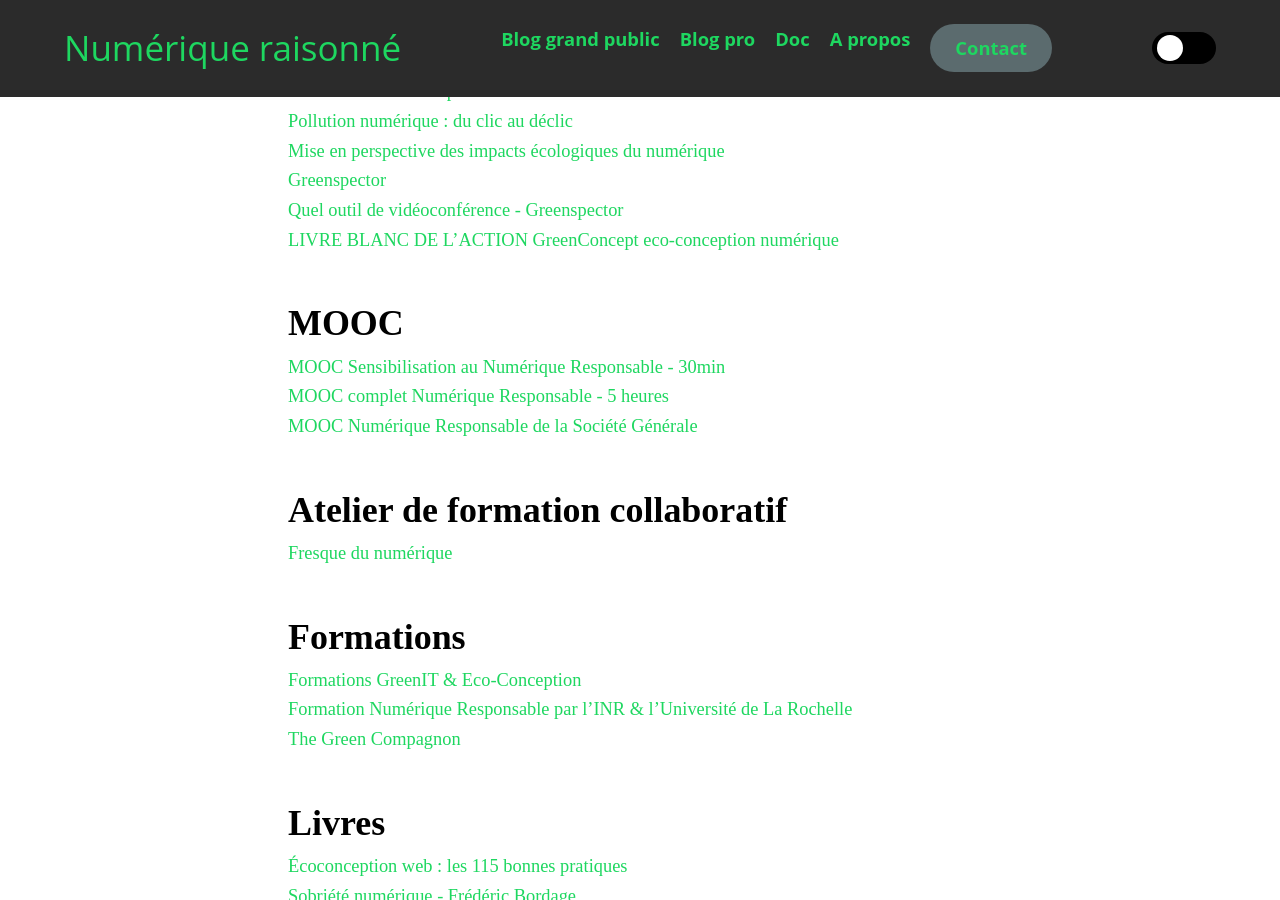
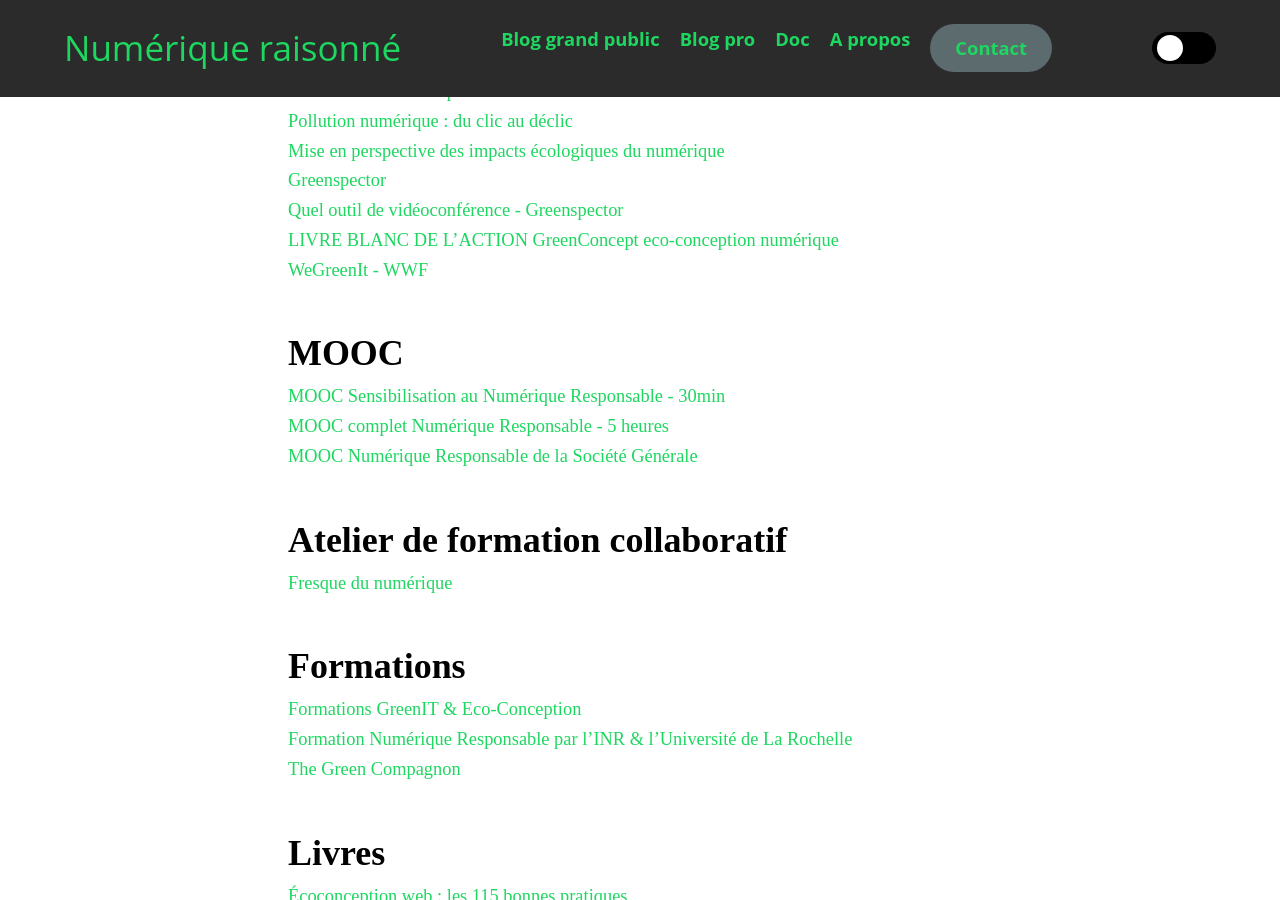
Before and after one commit to Slandais/slandais.github.io, a Jekyll site: the page built from _pages/liens-numerique-responsable.md, in a window 1280 px wide and 900 px high, scrolled down 738 px. Built offline with Jekyll 4.4.1, drawn with Linux system fonts in a browser that asks for light colours.

Commit message:
Update liens-numerique-responsable.md

```diff
--- a/_pages/liens-numerique-responsable.md
+++ b/_pages/liens-numerique-responsable.md
@@ -26,6 +26,7 @@ permalink: /liens-numerique-responsable/
 * [Greenspector](https://greenspector.com/fr/accueil/)
 * [Quel outil de vidéoconférence - Greenspector](https://greenspector.com/fr/quelle-application-mobile-de-visioconference-pour-reduire-votre-impact-edition-2021/)
 * [LIVRE BLANC DE L’ACTION GreenConcept eco-conception numérique](http://www.greenconcept-innovation.fr/wp-content/uploads/2020/02/greenconcept_21022020.pdf)
+* [WeGreenIt - WWF](https://www.wwf.fr/vous-informer/actualites/etude-wegreenit-quel-impact-environnemental-du-numerique-dans-les-entreprises)
 
 ## MOOC
 
```
